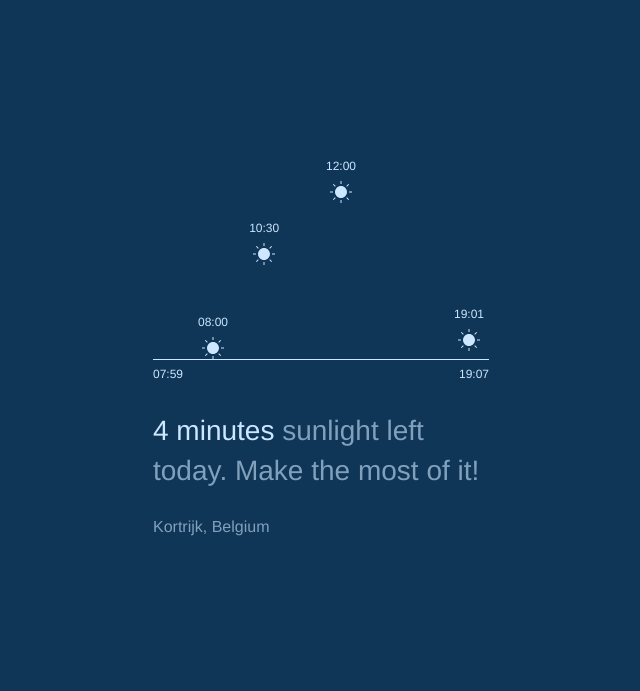
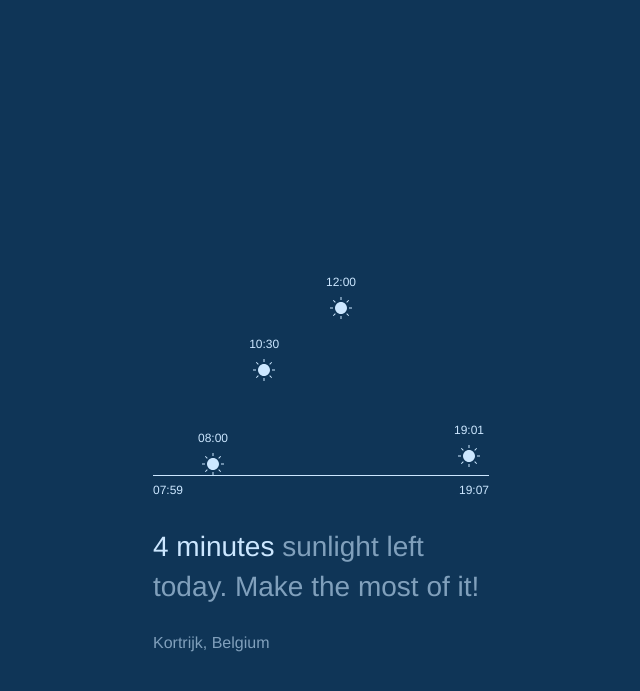
Before and after one commit to BostoenToby/create3-daylight-startfiles, a plain HTML site: page index.html in a window 1280 px wide. Shown: the part 89-780 px from the top of the page, without its empty margins (319-959 px from the left). Drawn offline with Linux system fonts and the light colour scheme.

Commit message:
extra details + start opdracht

```diff
--- a/css/screen.css
+++ b/css/screen.css
@@ -8,16 +8,16 @@
 
 :root {
   /* colors */
-    --color-front: #0F3557;
-    --color-back: #CCE7FF;
+  --color-front: #0f3557;
+  --color-back: #cce7ff;
   /* opacity */
-    --opacity-special: 60%
+  --opacity-special: 60%;
   /* transitions */
 }
 
 .is-night {
-    --color-front: #CCE7FF;
-    --color-back: #0F3557;
+  --color-front: #cce7ff;
+  --color-back: #0f3557;
 }
 
 /*------------------------------------*\
@@ -33,13 +33,13 @@
 html {
   font-size: 16px;
   line-height: 1.5;
-    font-family: "Work Sans", Helvetica, arial, sans-serif;
+  font-family: 'Work Sans', Helvetica, arial, sans-serif;
   box-sizing: border-box;
   -webkit-font-smoothing: antialiased;
   -moz-osx-font-smoothing: grayscale;
   background-color: var(--color-back);
   color: var(--color-front);
-    font-feature-settings: "zero" 1;
+  font-feature-settings: 'zero' 1;
 }
 
 *,
@@ -258,12 +258,19 @@ input::placeholder {
 */
 
 .c-app {
+  min-height: 100vh;
+  height: 100%;
   max-width: 400px;
   /* plaats alles in de midden */
   margin-left: auto;
   margin-right: auto;
   /* zodat de tekst niet tegen de rand plakt in mobile */
   padding: 32px;
+
+  /* zorgt dat alles beneden staat */
+  display: flex;
+  flex-direction: column;
+  justify-content: flex-end;
 }
 
 .c-app__summary {
@@ -282,6 +289,8 @@ input::placeholder {
   /* Om verticaal het logo en de teksts op dezelfde hoogte te plaatsen */
   display: flex;
   align-items: center;
+  /* zorgt dat de titel vanboven staat */
+  margin-bottom: auto;
 }
 
 /*
@@ -323,9 +332,9 @@ input::placeholder {
   /* plaats tussen de lijn en de tijdstippen en de tekst onderaan */
   margin-bottom: 30px;
   /* om de tijdstippen aan de uiteinden te plaatsen */
-    display:flex;
+  display: flex;
   justify-content: space-between;
-
+  margin-top: auto;
 }
 
 .c-horizon__time {
@@ -365,10 +374,6 @@ input::placeholder {
   display: block;
   margin-bottom: 8px;
   justify-content: center;
-}
-
-.c-horizon {
-    margin-top: 50%;
 }
 
 /*------------------------------------*\
@@ -421,18 +426,18 @@ input::placeholder {
     text-decoration: underline;
   }
   a[href]:after {
-        content: " (" attr(href) ")";
+    content: ' (' attr(href) ')';
   }
   abbr[title]:after {
-        content: " (" attr(title) ")";
+    content: ' (' attr(title) ')';
   }
   /*
     * Don't show links that are fragment identifiers,
     * or use the `javascript:` pseudo protocol
     */
-    a[href^="#"]:after,
-    a[href^="javascript:"]:after {
-        content: "";
+  a[href^='#']:after,
+  a[href^='javascript:']:after {
+    content: '';
   }
   pre {
     white-space: pre-wrap !important;
--- a/index.html
+++ b/index.html
@@ -17,6 +17,8 @@
 
         <link rel="stylesheet" href="css/normalize.css">
         <link rel="stylesheet" href="css/screen.css">
+
+        <script src="script/app.js"></script>
     </head>
     <body>
         <main class="c-app">
--- a/script/app.js
+++ b/script/app.js
@@ -36,6 +36,7 @@ let showResult = queryResponse => {
 	// Toon ook de juiste tijd voor de opkomst van de zon en de zonsondergang.
 	// Hier gaan we een functie oproepen die de zon een bepaalde positie kan geven en dit kan updaten.
 	// Geef deze functie de periode tussen sunrise en sunset mee en het tijdstip van sunrise.
+	console.log(queryResponse);
 };
 
 // 2 Aan de hand van een longitude en latitude gaan we de yahoo wheater API ophalen.
@@ -43,9 +44,15 @@ let getAPI = (lat, lon) => {
 	// Eerst bouwen we onze url op
 	// Met de fetch API proberen we de data op te halen.
 	// Als dat gelukt is, gaan we naar onze showResult functie.
+	let API = `http://api.openweathermap.org/data/2.5/forecast?lat=${lat}&lon=${lon}&appid=a0fe8530abd648ad059af576969ca161&units=metric&lang=nl&cnt=1`
+
+	fetch(API)
+		.then(function (resonse) {
+			if (!response.ok)
+		})
 };
 
 document.addEventListener('DOMContentLoaded', function() {
 	// 1 We will query the API with longitude and latitude.
-	getAPI(50.8027841, 3.2097454);
+	getAPI(50.8027841, 3.2097454);;
 });
```
Lines whose indentation alone changed are shown as unchanged.
